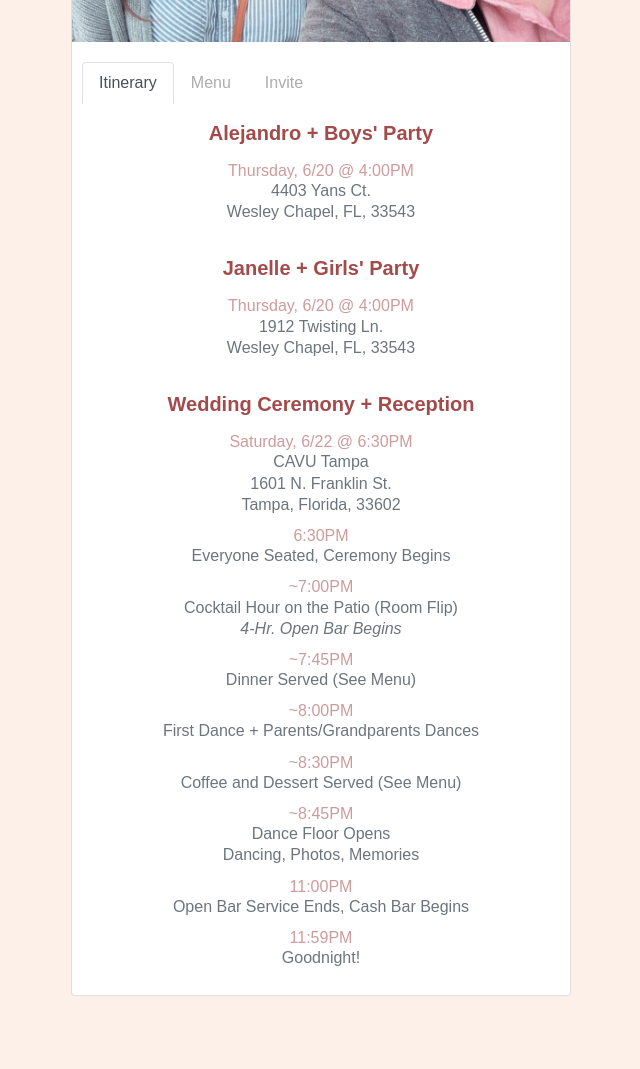
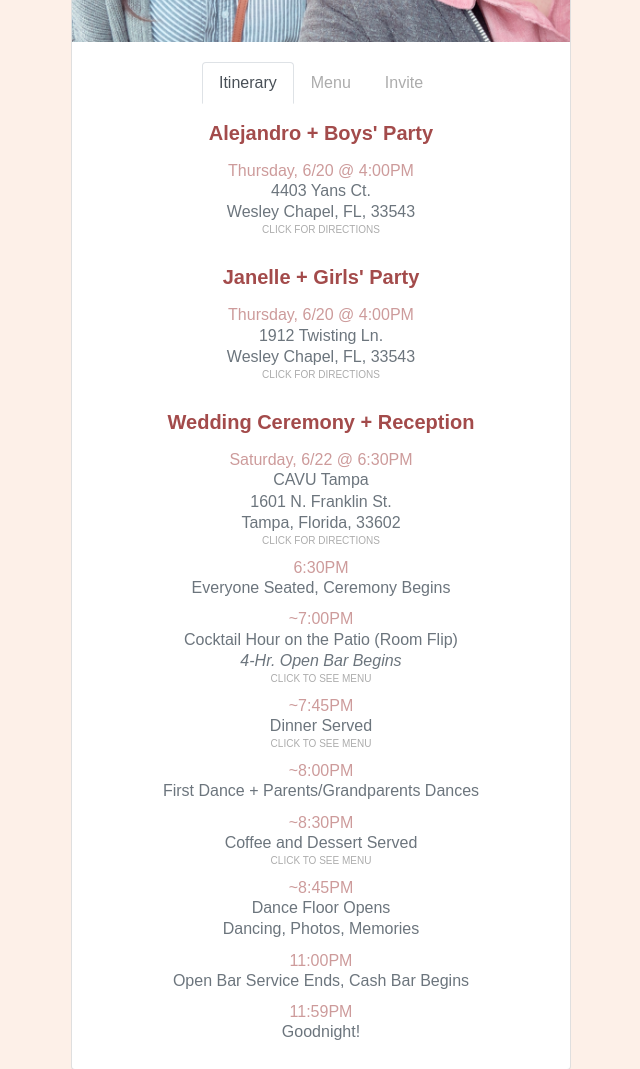
Before and after one commit to sjandro/webspace, a React app: page / in a window 1280 px wide. Shown: the part 620-1689 px from the top of the page, without its empty margins (319-959 px from the left). Before the commit the page ends 1648 px from the top, so only its background shows below. Built offline with nearby package versions, Linux system fonts and the light colour scheme; a web font is replaced by a local one.

Commit message:
controlled tabs

```diff
--- a/public/index.html
+++ b/public/index.html
@@ -13,24 +13,12 @@
     -->
     <link rel="manifest" href="%PUBLIC_URL%/manifest.json" />
     <link rel="shortcut icon" href="%PUBLIC_URL%/favicon.ico" />
-    <!-- <link
+    <link
       href="https://fonts.googleapis.com/css?family=Abel+Cedarville+Cursive"
-      rel="stylesheet"
-    /> -->
-    <link
-      href="https://fonts.googleapis.com/css?family=Titan+One"
       rel="stylesheet"
     />
     <link
       href="https://fonts.googleapis.com/css?family=Raleway:300,400,700|Tangerine"
-      rel="stylesheet"
-    />
-    <link
-      href="https://fonts.googleapis.com/css?family=Dosis:300,400,600"
-      rel="stylesheet"
-    />
-    <link
-      href="https://fonts.googleapis.com/css?family=Yanone+Kaffeesatz:200,300,400"
       rel="stylesheet"
     />
     <link
--- a/src/components/SpecialPurpose/index.js
+++ b/src/components/SpecialPurpose/index.js
@@ -16,15 +16,17 @@ const ALEJANDRO = '28.2207775,-82.3119133'
 const JANELLE = '28.1845467,-82.3441757'
 class SpecialPurpose extends Component {
   mapsSelector = (coord) => {
-    // if (
-    //   /* if we're on iOS, open in Apple Maps */
-    //   navigator.platform.indexOf('iPhone') != -1 ||
-    //   navigator.platform.indexOf('iPad') != -1 ||
-    //   navigator.platform.indexOf('iPod') != -1
-    // )
-    //   window.open(`maps://maps.google.com/maps?daddr=${coord}&amp;ll=`)
-    // /* else use Google */ else
     window.open(`https://maps.google.com/maps?daddr=${coord}&amp;ll=`)
+  }
+
+  state = { tab: 'itinerary', subTab: 'food' }
+
+  changeMainTab = (tab) => this.setState({ tab })
+
+  changeSubTab = (subTab) => this.setState({ subTab })
+
+  goToSubTab = (subTab) => {
+    this.setState({ tab: 'menu' }, () => this.changeSubTab(subTab))
   }
 
   render() {
@@ -32,18 +34,23 @@ class SpecialPurpose extends Component {
       <Card>
         <Card.Img variant="top" src={coverImage} />
         <Card.Body>
-          <Tabs defaultActiveKey="itinerary" id="uncontrolled-tab-example">
+          <Tabs
+            className="main-nav"
+            defaultActiveKey="itinerary"
+            activeKey={this.state.tab}
+            onSelect={this.changeMainTab}
+          >
             <Tab eventKey="itinerary" title="Itinerary">
-              <Itinerary clickHandler={this.mapsSelector} />
+              <Itinerary
+                clickHandler={this.mapsSelector}
+                goToSubTab={this.goToSubTab}
+              />
             </Tab>
-            {/* <Tab eventKey="food" title="Food">
-              <Food />
-            </Tab>
-            <Tab eventKey="drinks" title="Drinks">
-              <Drinks />
-            </Tab> */}
             <Tab eventKey="menu" title="Menu">
-              <Menu />
+              <Menu
+                changeSubTab={this.changeSubTab}
+                subTab={this.state.subTab}
+              />
             </Tab>
             <Tab eventKey="save-the-date" title="Invite">
               <SaveTheDate />
@@ -55,7 +62,7 @@ class SpecialPurpose extends Component {
   }
 }
 
-const Itinerary = ({ clickHandler }) => {
+const Itinerary = ({ clickHandler, goToSubTab }) => {
   return (
     <div className="itinerary">
       <Card.Title className="header">Alejandro + Boys' Party</Card.Title>
@@ -64,9 +71,10 @@ const Itinerary = ({ clickHandler }) => {
         <Card.Subtitle className="mb-2 text-muted ">
           4403 Yans Ct.
         </Card.Subtitle>
-        <Card.Subtitle className="mb-2 text-muted ">
+        <Card.Subtitle className="text-muted ">
           Wesley Chapel, FL, 33543
         </Card.Subtitle>
+        <div className="indicator">CLICK FOR DIRECTIONS</div>
       </div>
       <br />
       <Card.Title className="header">Janelle + Girls' Party</Card.Title>
@@ -75,9 +83,10 @@ const Itinerary = ({ clickHandler }) => {
         <Card.Subtitle className="mb-2 text-muted ">
           1912 Twisting Ln.
         </Card.Subtitle>
-        <Card.Subtitle className="mb-2 text-muted ">
+        <Card.Subtitle className="text-muted ">
           Wesley Chapel, FL, 33543
         </Card.Subtitle>
+        <div className="indicator">CLICK FOR DIRECTIONS</div>
       </div>
       <br />
       <Card.Title className="header ">Wedding Ceremony + Reception</Card.Title>
@@ -87,9 +96,10 @@ const Itinerary = ({ clickHandler }) => {
         <Card.Subtitle className="mb-2 text-muted">
           1601 N. Franklin St.
         </Card.Subtitle>
-        <Card.Subtitle className="mb-2 text-muted">
+        <Card.Subtitle className="text-muted">
           Tampa, Florida, 33602
         </Card.Subtitle>
+        <div className="indicator">CLICK FOR DIRECTIONS</div>
       </div>
 
       <Card.Text className="sub-header">6:30PM</Card.Text>
@@ -101,14 +111,18 @@ const Itinerary = ({ clickHandler }) => {
       <Card.Subtitle className="mb-2 text-muted">
         Cocktail Hour on the Patio (Room Flip)
       </Card.Subtitle>
-      <Card.Subtitle className="mb-2 text-muted">
+      <Card.Subtitle className="text-muted">
         <i>4-Hr. Open Bar Begins</i>
       </Card.Subtitle>
+      <div className="indicator clickable" onClick={() => goToSubTab('drinks')}>
+        CLICK TO SEE MENU
+      </div>
 
       <Card.Text className="sub-header">~7:45PM</Card.Text>
-      <Card.Subtitle className="mb-2 text-muted">
-        Dinner Served (See Menu)
-      </Card.Subtitle>
+      <Card.Subtitle className="text-muted">Dinner Served</Card.Subtitle>
+      <div className="indicator clickable" onClick={() => goToSubTab('food')}>
+        CLICK TO SEE MENU
+      </div>
 
       <Card.Text className="sub-header">~8:00PM</Card.Text>
       <Card.Subtitle className="mb-2 text-muted">
@@ -116,9 +130,12 @@ const Itinerary = ({ clickHandler }) => {
       </Card.Subtitle>
 
       <Card.Text className="sub-header">~8:30PM</Card.Text>
-      <Card.Subtitle className="mb-2 text-muted">
-        Coffee and Dessert Served (See Menu)
+      <Card.Subtitle className="text-muted">
+        Coffee and Dessert Served
       </Card.Subtitle>
+      <div className="indicator clickable" onClick={() => goToSubTab('food')}>
+        CLICK TO SEE MENU
+      </div>
 
       <Card.Text className="sub-header">~8:45PM</Card.Text>
       <Card.Subtitle className="mb-2 text-muted">
@@ -139,12 +156,13 @@ const Itinerary = ({ clickHandler }) => {
   )
 }
 
-const Menu = () => {
+const Menu = ({ subTab, changeSubTab }) => {
   return (
     <Tabs
       defaultActiveKey="food"
+      activeKey={subTab}
+      onSelect={changeSubTab}
       className="menu-tabs"
-      id="uncontrolled-tab-example"
     >
       <Tab eventKey="food" title="Food">
         <Food />
--- a/src/components/SpecialPurpose/styles.css
+++ b/src/components/SpecialPurpose/styles.css
@@ -109,8 +109,22 @@
   cursor: pointer;
 }
 
+.clickable div {
+  font-weight: 300;
+}
+
+.main-nav,
 .menu-tabs {
-  margin-top: 30px;
   display: flex;
   justify-content: center;
 }
+
+.menu-tabs {
+  margin-top: 30px;
+}
+
+.indicator {
+  font-size: 10px;
+  margin-top: 0 !important;
+  color: #acacac;
+}
```
